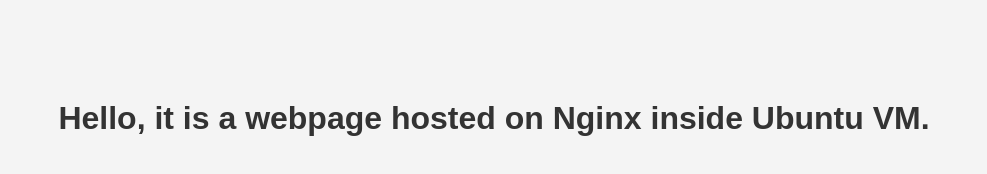
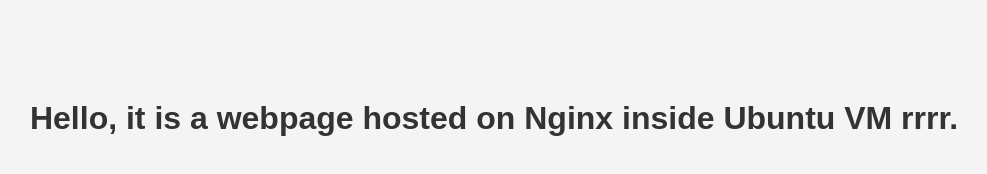
Before and after one commit to AKTECHLEARN/MYNEW, a plain HTML site: page index.html in a window 1280 px wide. Shown: the whole page, without its empty margins (146-1133 px from the left). Drawn offline with Linux system fonts and the light colour scheme.

Commit message:
Update index.html

```diff
--- a/index.html
+++ b/index.html
@@ -16,6 +16,6 @@
     </style>
 </head>
 <body>
-    <h1>Hello, it is a webpage hosted on Nginx inside Ubuntu VM.</h1>
+    <h1>Hello, it is a webpage hosted on Nginx inside Ubuntu VM rrrr.</h1>
 </body>
 </html>
```
